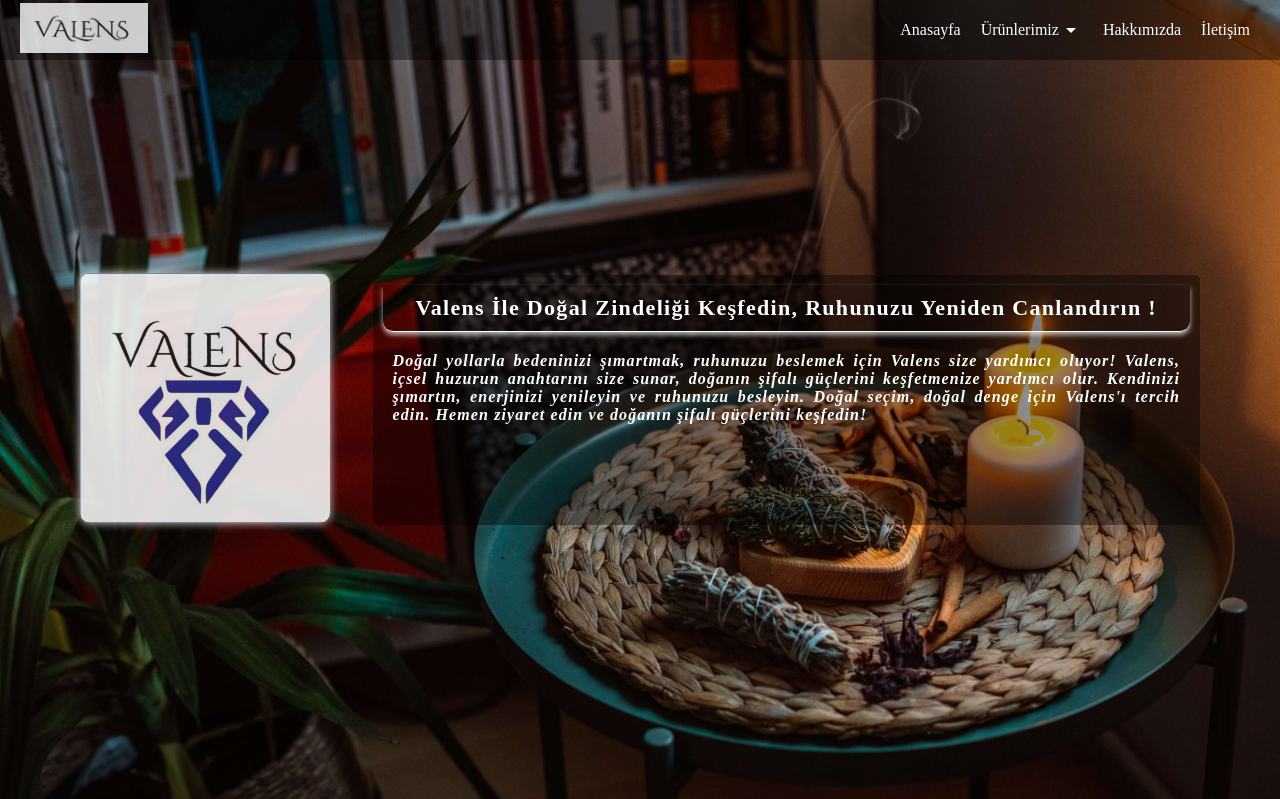
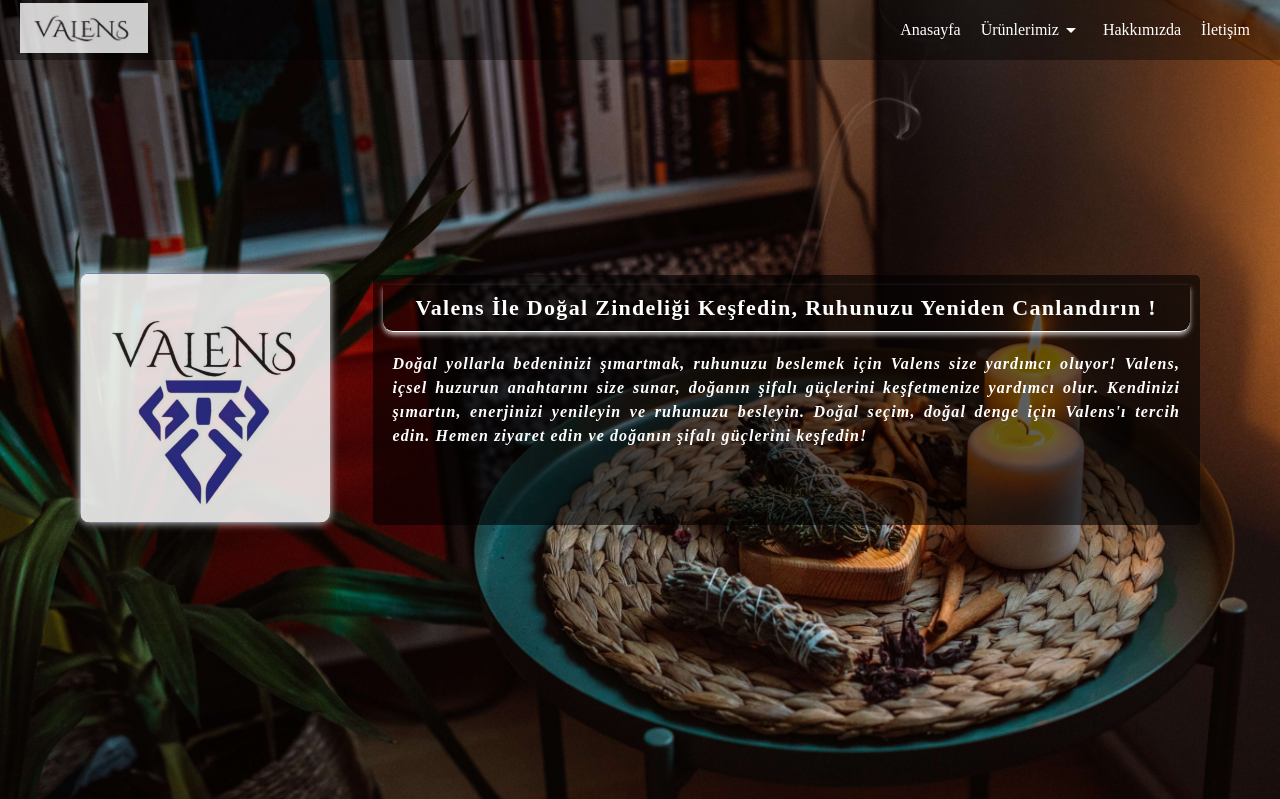
Before and after one commit to MuratAkkus0/frontend-daily, a PHP site: page /html/index.html in a window 1280 px wide. Shown: the top 799 px of the page. Run offline with PHP 8.4, Linux system fonts and the light colour scheme.

Commit message:
Update style.css

```diff
--- a/valens-katolog/css/style.css
+++ b/valens-katolog/css/style.css
@@ -192,7 +192,7 @@ a.li-menu:hover {
     flex-grow: .95;
     border-radius: 5px;
     padding: 10px;
-    background-color: rgba(0, 0, 0, 0.4);
+    background-color: rgba(0, 0, 0, 0.6);
 }
 
 .addverb-title {
@@ -212,6 +212,7 @@ a.li-menu:hover {
 
 .addverb-text-box .add-text-content {
     padding: 20px 10px;
+
 }
 
 .add-text-content .add-text {
@@ -220,6 +221,7 @@ a.li-menu:hover {
     font-style: italic;
     letter-spacing: 1.1px;
     text-align: justify;
+    line-height: 1.5;
 
 }
 .product-title {
```
